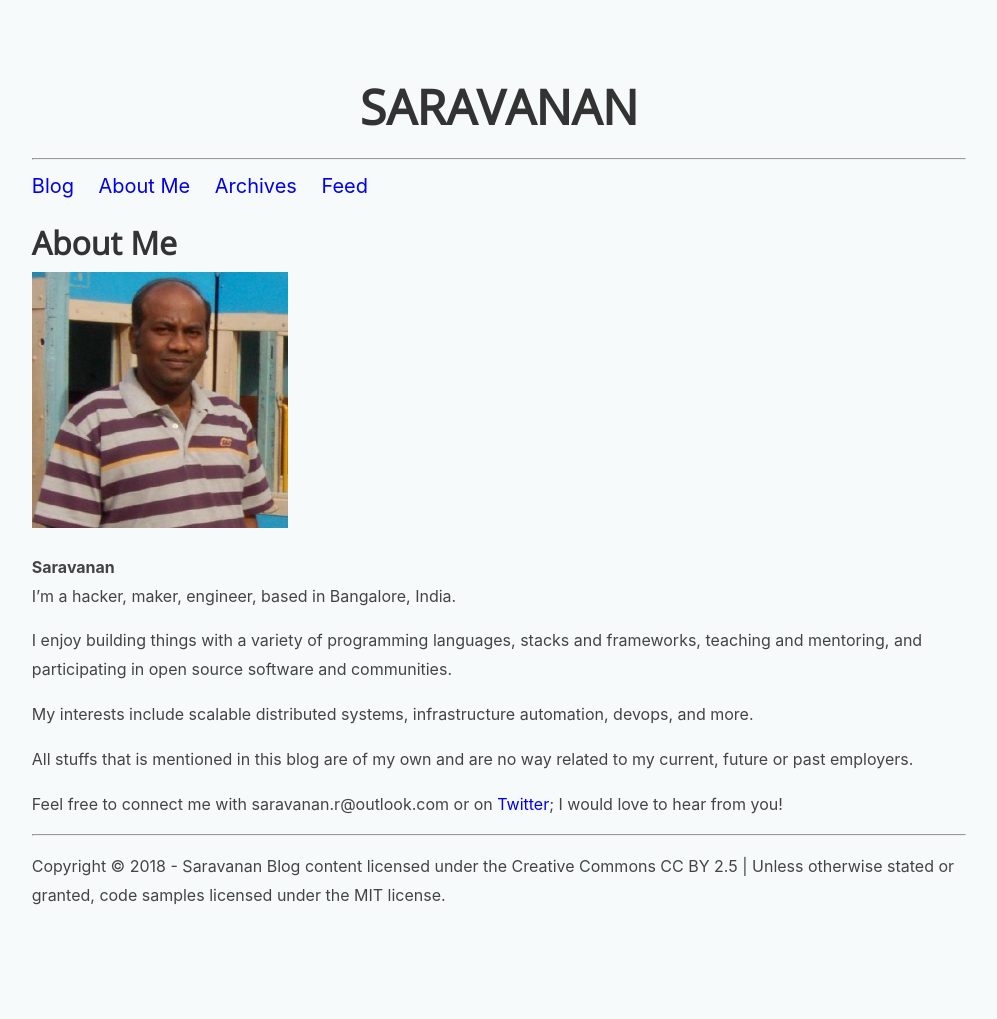
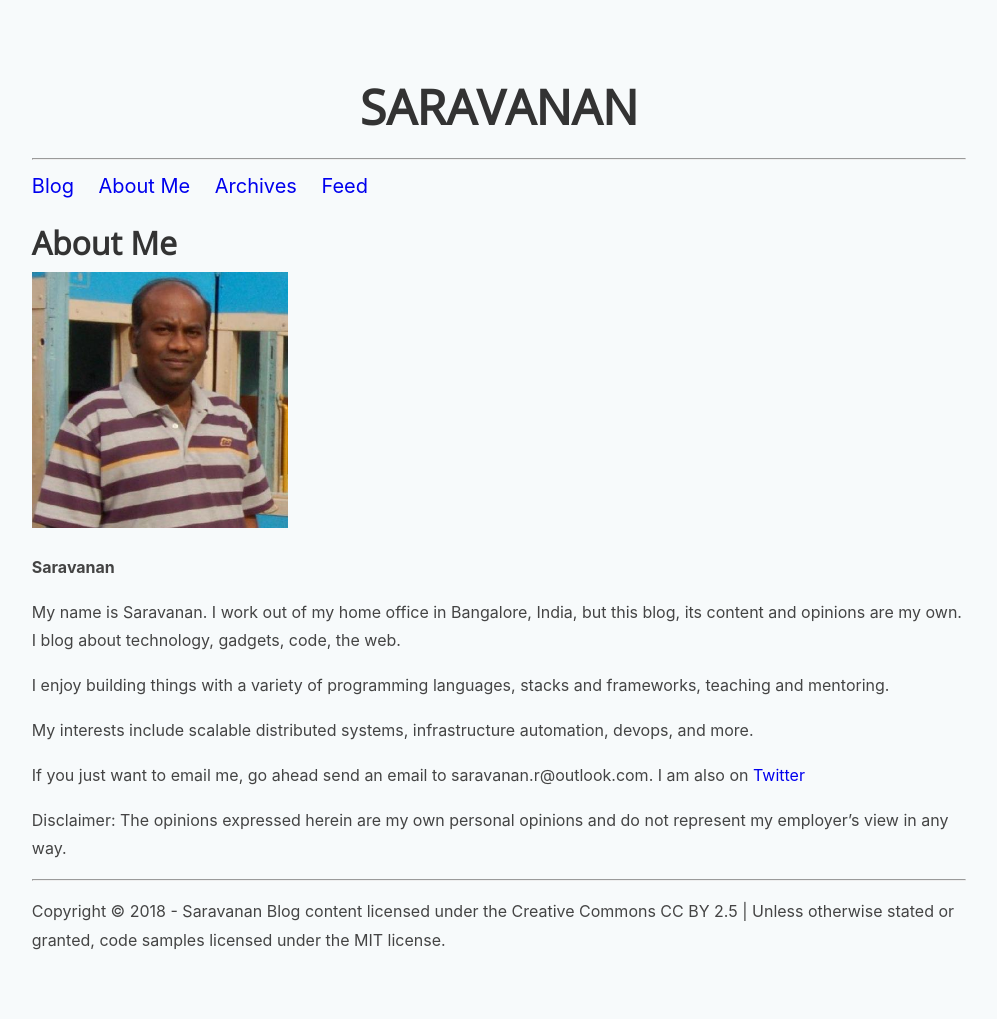
Before and after one commit to saravanaram/saravanaram.github.io, a Jekyll site: the page built from about.html, in a window 1280 px wide. Shown: the whole page, without its empty margins (141-1138 px from the left). Built offline with Jekyll 4.4.1, drawn with Linux system fonts in a browser that asks for light colours; before the commit the page ends 974 px from its top, so only the background shows below that.

Commit message:
Update about.html

```diff
--- a/about.html
+++ b/about.html
@@ -9,8 +9,12 @@ permalink: about.html
         <p>
           <strong>Saravanan</strong>
           <br>
-          I’m a hacker, maker, engineer, based in Bangalore, India. </p>
-<p>I enjoy building things with a variety of programming languages, stacks and frameworks, teaching and mentoring, and participating in open source software and communities.  </p>
+         <p>My name is Saravanan. I work out of my home office in Bangalore, India, but this blog, its content and opinions are my own. I blog about technology,
+               gadgets, code, the web.                </p>
+<p>I enjoy building things with a variety of programming languages, stacks and frameworks, teaching and mentoring.  </p>
+
 <p>My interests include scalable distributed systems, infrastructure automation, devops, and more. </p>
-<p>All stuffs that is mentioned in this blog are of my own and are no way related to my current, future or past employers.</p>
-Feel free to connect me with <email>saravanan.r@outlook.com</email> or on <a href='//twitter.com/saravanaram'>Twitter</a>; I would love to hear from you!  </p>
+
+If you just want to email me, go ahead send an email to <email>saravanan.r@outlook.com</email>. I am also on <a href='//twitter.com/saravanaram'>Twitter</a></p>
+<p>Disclaimer: The opinions expressed herein are my own personal opinions and do not represent my employer’s view in any way.
+</p>
```
